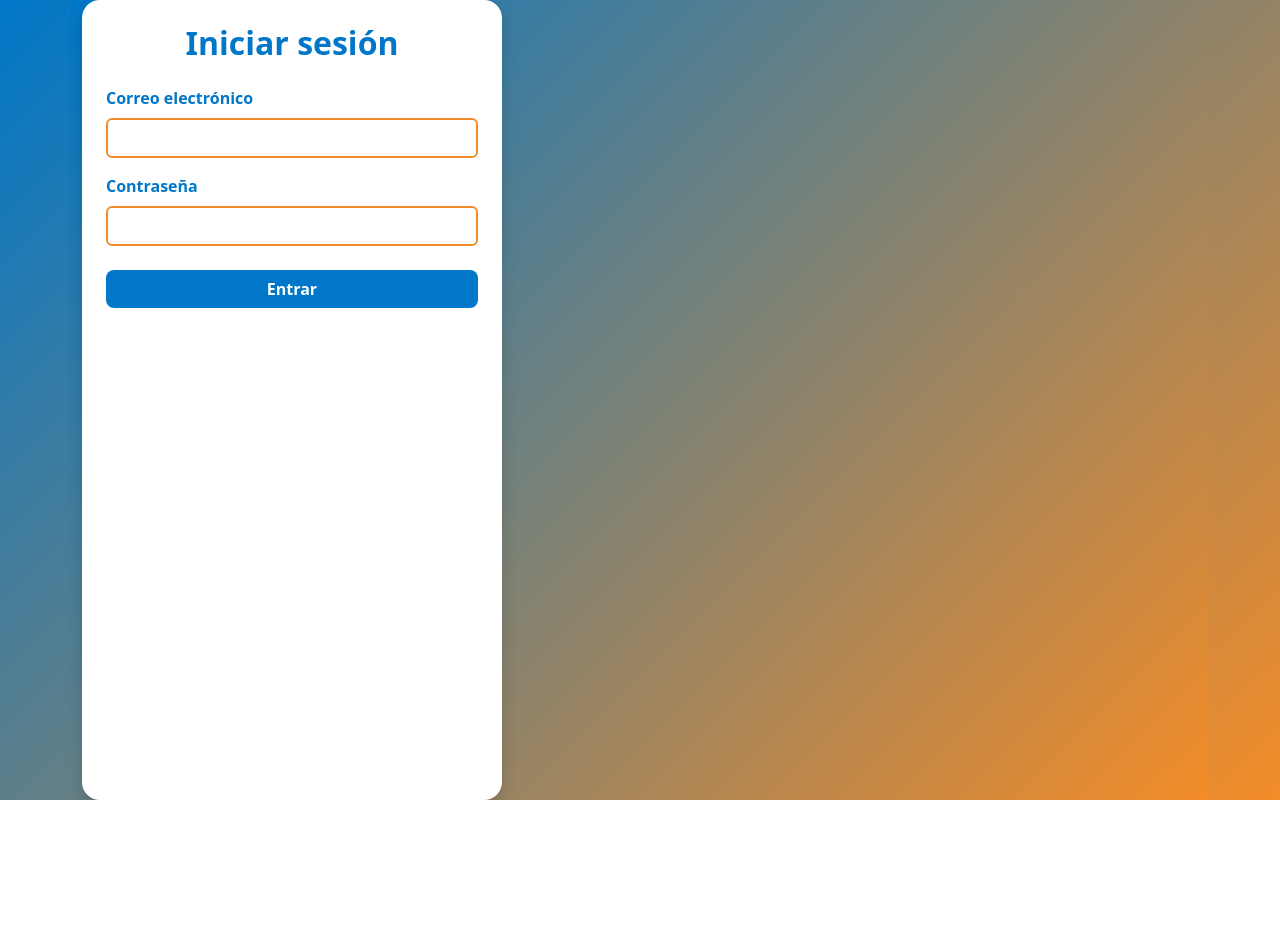
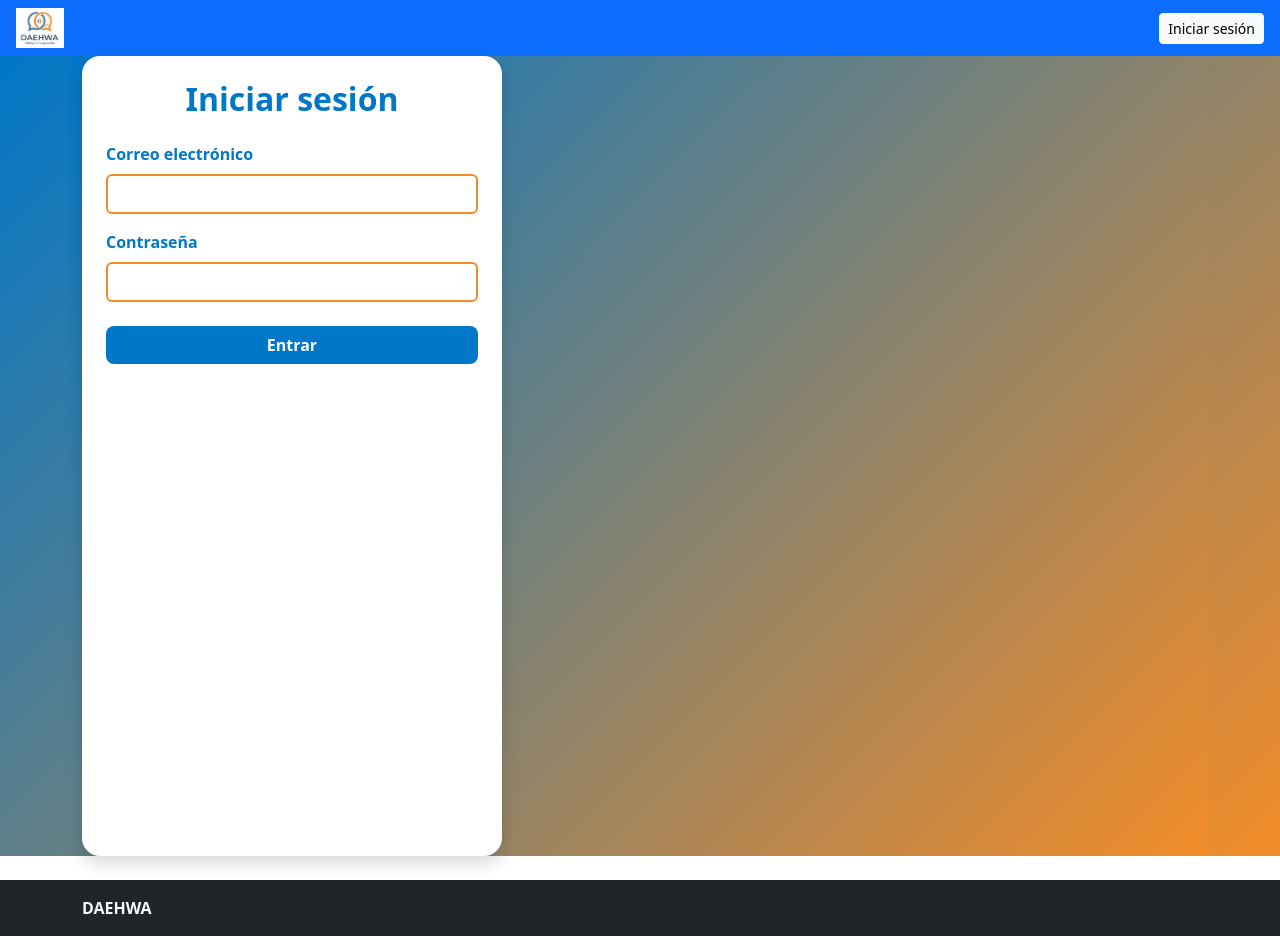
Before and after one commit to AndreaRomeroHaro/DAEHWA_FRONTEND, an Angular app in the folder daehwa-frontend/: page /login in a window 1280 px wide. Before the commit the page ends 800 px from the top, so only its background shows below. Built offline with nearby package versions, Linux system fonts and the light colour scheme.

Commit message:
creacion navbar y footer

```diff
--- a/daehwa-frontend/src/app/app.html
+++ b/daehwa-frontend/src/app/app.html
@@ -1 +1,3 @@
+<app-navbar></app-navbar>
 <router-outlet></router-outlet>
+<app-footer></app-footer>
--- a/daehwa-frontend/src/app/app.ts
+++ b/daehwa-frontend/src/app/app.ts
@@ -1,10 +1,12 @@
 import { Component, OnInit,inject} from '@angular/core';
 import { RouterOutlet } from '@angular/router';
 import { AuthUserService } from './services/auth-user.service';
+import { ComponenteNavbar } from "./navbar/navbar.component";
+import { ComponenteFooter } from "./footer/footer.component";
 
 @Component({
   selector: 'app-root',
-  imports: [RouterOutlet],
+  imports: [RouterOutlet, ComponenteNavbar, ComponenteFooter],
   templateUrl: './app.html',
   styleUrl: './app.css'
 })
--- /dev/null
+++ b/daehwa-frontend/src/app/footer/footer.component.html
@@ -0,0 +1,7 @@
+<footer class="bg-dark text-light py-3 mt-4">
+    <div class="container d-flex flex-column flex-md-row justify-content-between align-items-center">
+        <div class="mb-2 mb-md-0 text-center text-md-start">
+            <span class="fw-bold">DAEHWA</span>
+        </div>
+    </div>
+</footer>
--- /dev/null
+++ b/daehwa-frontend/src/app/models/usuario.ts
@@ -0,0 +1,6 @@
+export interface Usuario{
+    id: number;
+    nombre:string;
+    email:string;
+    rol:string;
+}
--- a/daehwa-frontend/src/app/navbar/navbar.component.html
+++ b/daehwa-frontend/src/app/navbar/navbar.component.html
@@ -0,0 +1,25 @@
+<nav class="navbar navbar-expand-lg navbar-dark bg-primary px-3">
+    <img src="/img/logo.png" alt="logo" height="40" class="me-2">
+
+    <button class="navbar-toggler" type="button" data-bs-toggle="collapse" data-bs-target="#navbarReactivo">
+        <span class="navbar-toggler-icon"></span>
+    </button>
+    <div class="collapse navbar-collapse" id="navbarReactivo">
+    @if (usuario){
+        <ul class="navbar-nav ms-auto">
+            <li  class="nav-item d-flex align-items-center me-3">
+                <span class="text-white">
+                    {{usuario.nombre}}
+                    <span class="badge bg-warning text-dark ms-1">{{usuario.rol}}</span>
+                </span>
+            </li>
+        </ul>
+    }@else {
+        <ul class="navbar-nav ms-auto">
+            <li class="nav-item">
+                <a class="btn btn-light btn-sm" routerLink="/login">Iniciar sesión</a>
+            </li>
+        </ul>
+    }
+    </div>
+</nav>
--- a/daehwa-frontend/src/app/navbar/navbar.component.ts
+++ b/daehwa-frontend/src/app/navbar/navbar.component.ts
@@ -1,12 +1,13 @@
 import { Component, inject,OnInit } from "@angular/core";
 import { CommonModule } from "@angular/common";
-import { Router } from "@angular/router";
+import { Router, RouterLink } from "@angular/router";
 import { AuthUserService } from "../services/auth-user.service";
+import { Usuario } from "../models/usuario";
 
 @Component({
     selector:'app-navbar',
     standalone:true,
-    imports:[CommonModule],
+    imports: [CommonModule, RouterLink],
     templateUrl:'./navbar.component.html',
     styleUrl:'./navbar.component.css'
 })
@@ -14,5 +15,16 @@ export class ComponenteNavbar implements OnInit{
     private auth=inject(AuthUserService);
     private router=inject(Router);
 
+    usuario: Usuario | null=null;
+     ngOnInit(): void {
+         this.auth.usuario$.subscribe(user=>{
+            this.usuario=user;
+         });
+     }
+
+    logout(){
+        this.auth.logout();
+        this.router.navigate(['/login']);
+    }
 
 }
```
Also changed, not shown: daehwa-frontend/src/app/footer/footer.component.ts (added, +9 -0 lines), daehwa-frontend/public/img/logo.png (added), daehwa-frontend/src/app/footer/footer.component.css (added).
